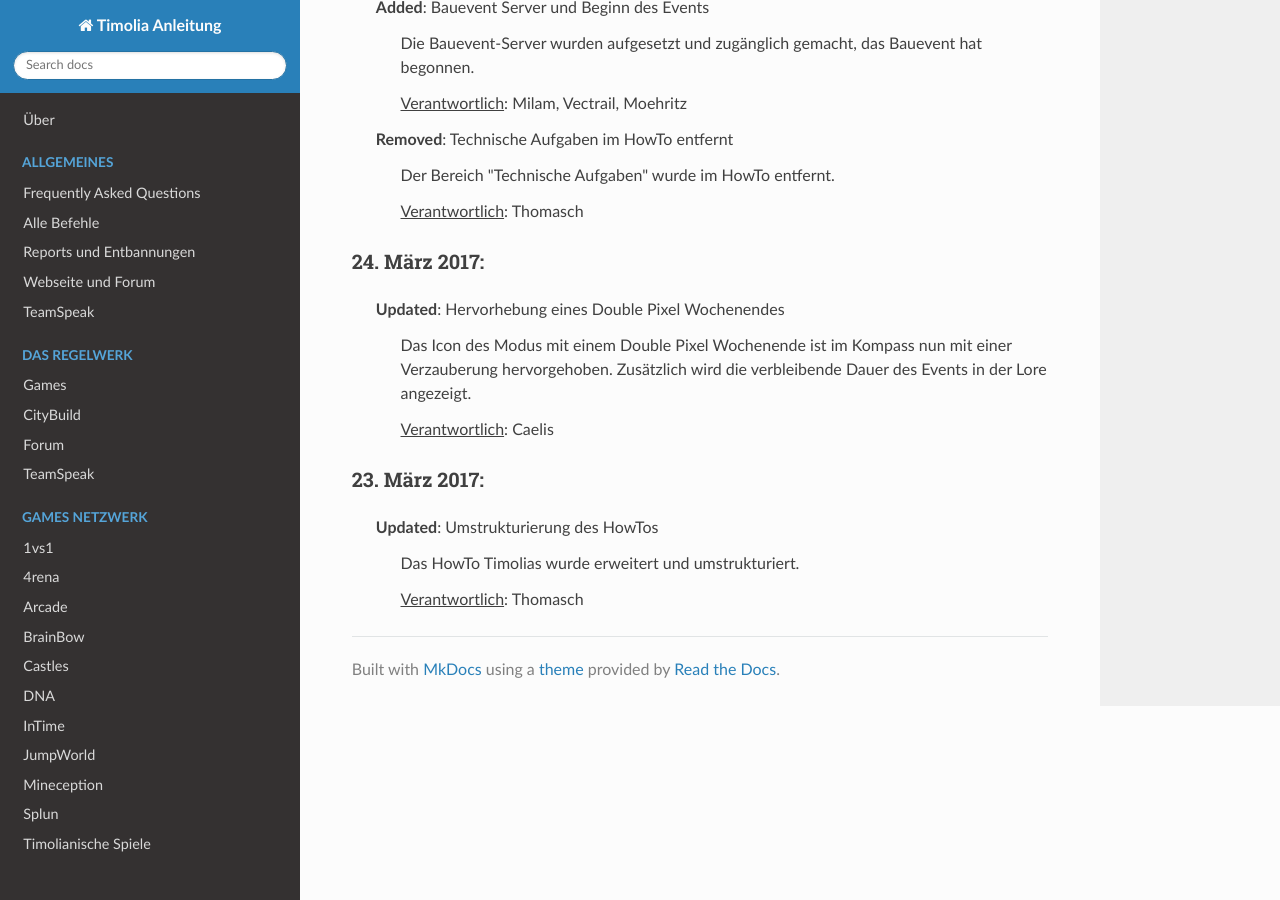
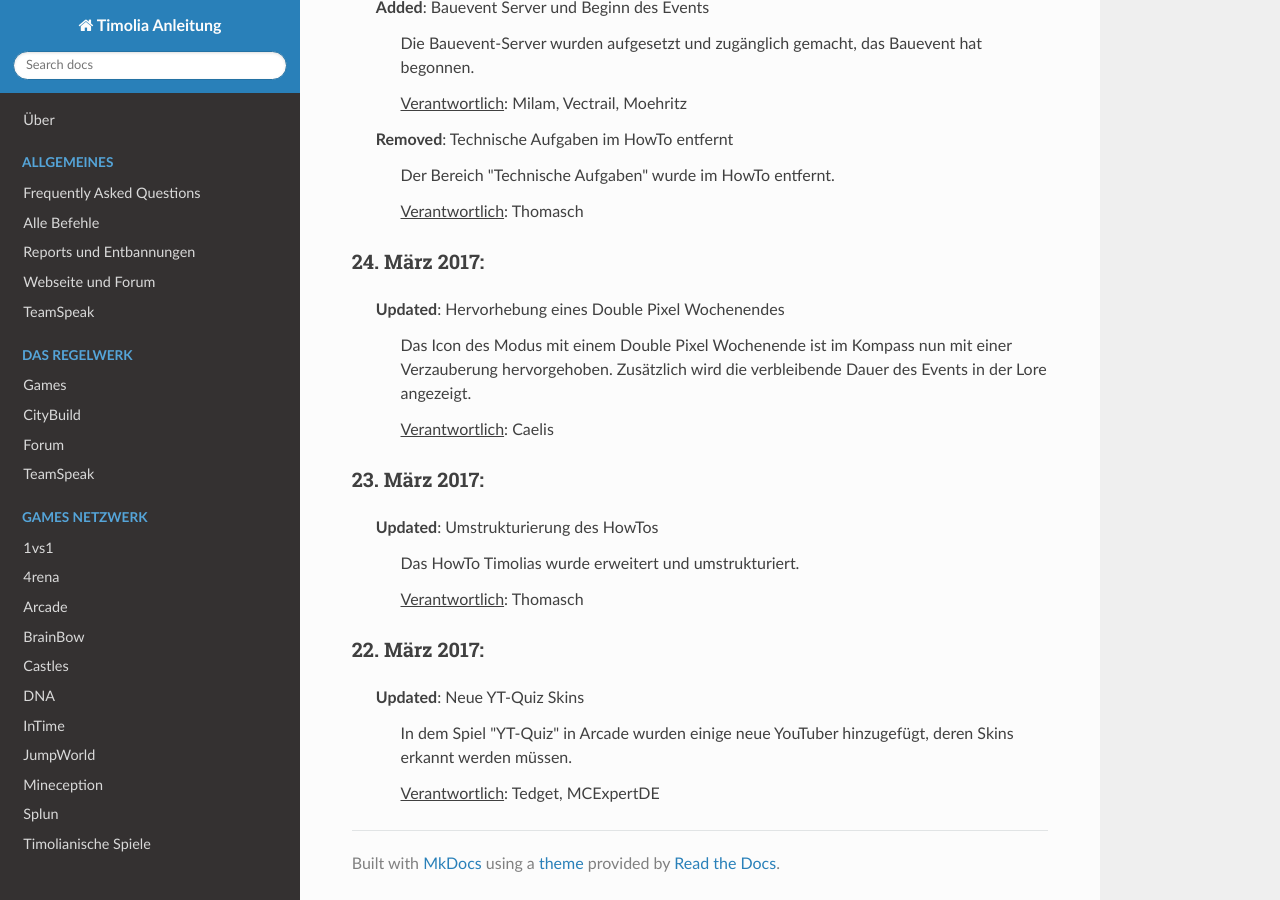
Before and after one commit to TimoliaDE/HowTo, an MkDocs documentation site: the page built from docs/changelog.md, in a window 1280 px wide and 900 px high, scrolled down 868 px. Built offline with MkDocs 1.6.1, drawn with Linux system fonts in a browser that asks for light colours; nearby versions of some CDN libraries; old or Windows-style settings are respelled for this version of MkDocs.

Commit message:
Neue YT-Quiz Skins

```diff
--- a/docs/changelog.md
+++ b/docs/changelog.md
@@ -47,3 +47,10 @@ Alle Veränderungen im Jahr 2017:
   <dd style="margin-left: 7%;">Das HowTo Timolias wurde erweitert und umstrukturiert.</dd>
   <dd style="margin-left: 7%;"><u>Verantwortlich</u>: Thomasch</dd>
 </dl>
+
+### 22. März 2017:
+<dl>
+  <dd><b>Updated</b>: Neue YT-Quiz Skins</dd>
+  <dd style="margin-left: 7%;">In dem Spiel "YT-Quiz" in Arcade wurden einige neue YouTuber hinzugefügt, deren Skins erkannt werden müssen.</dd>
+  <dd style="margin-left: 7%;"><u>Verantwortlich</u>: Tedget, MCExpertDE</dd>
+</dl>
```
